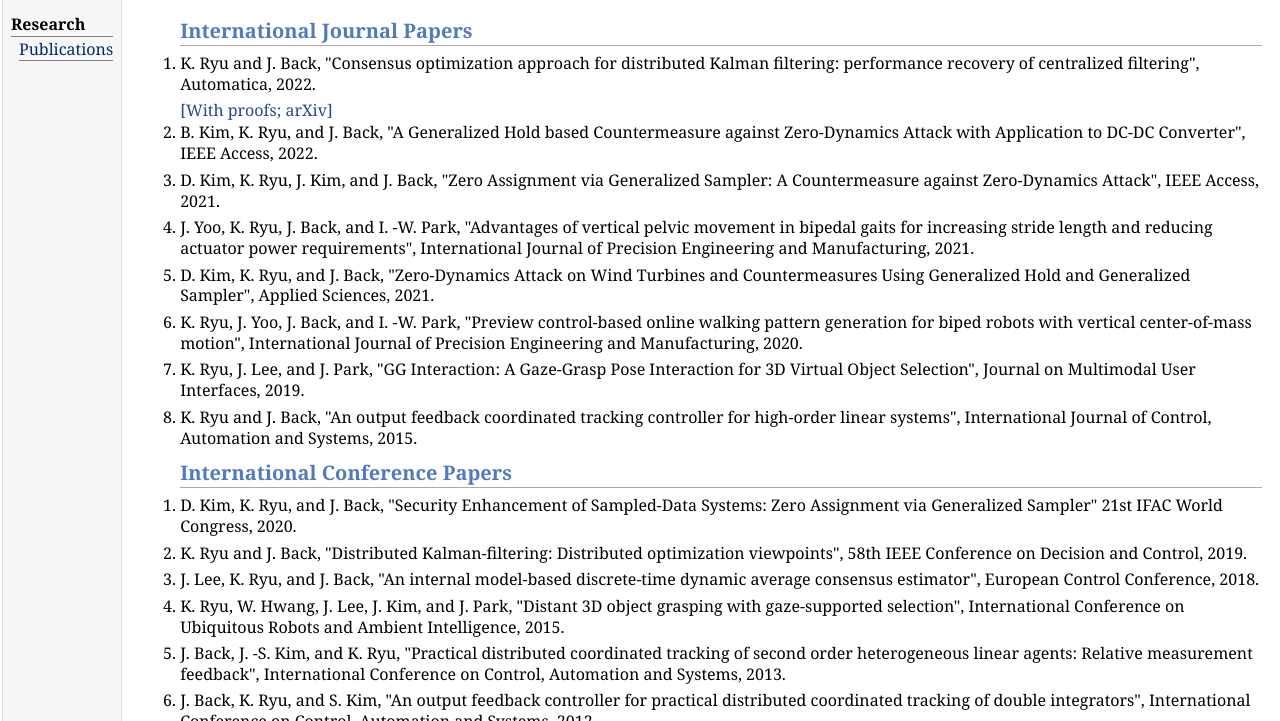
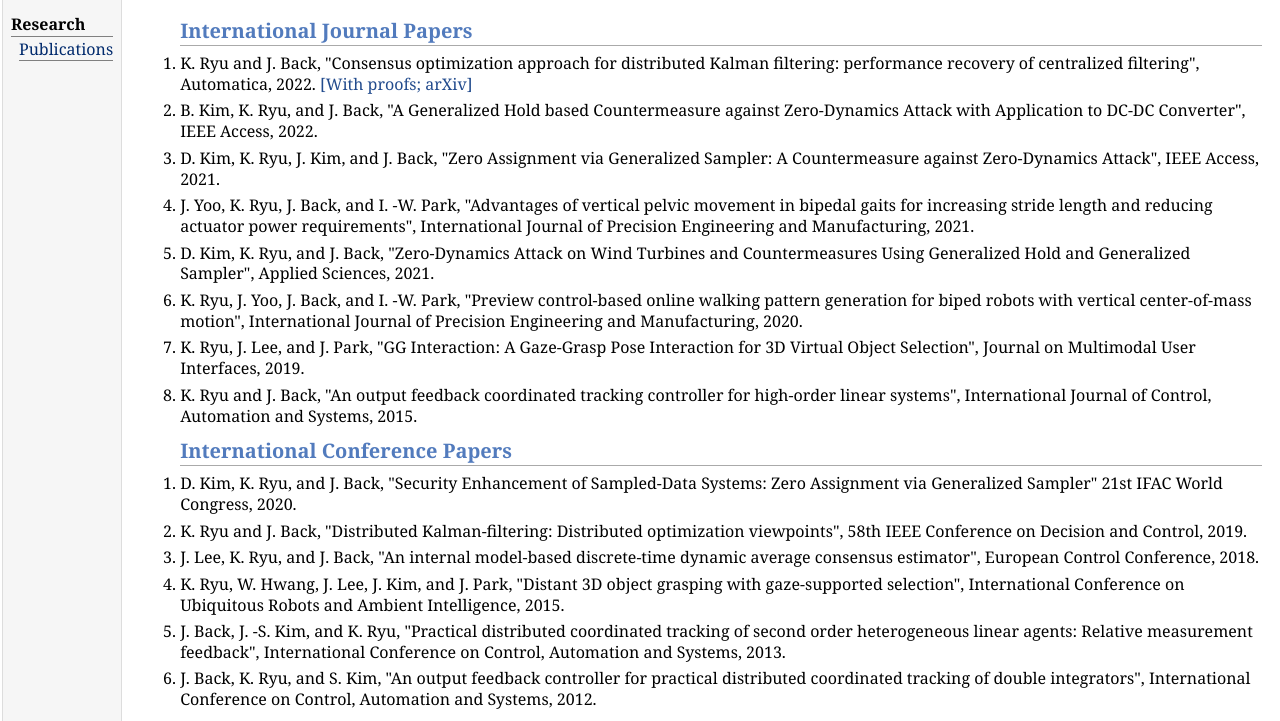
Before and after one commit to ryuhhh/ryuhhh.github.io, a plain HTML site: page publication.html in a window 1280 px wide. Shown: the part 79-800 px from the top of the page. Drawn offline with Linux system fonts and the light colour scheme.

Commit message:
Update publication.html

```diff
--- a/publication.html
+++ b/publication.html
@@ -30,8 +30,7 @@
 </div>
   <ol type="1"> <h2>International Journal Papers</h2>
     <li><p>K. Ryu and J. Back, "Consensus optimization approach for distributed Kalman filtering: performance recovery of centralized filtering", Automatica, 2022.
-    </p>
-    <a href="https://arxiv.org/abs/2208.09328">[With proofs; arXiv]</a>
+    <a href="https://arxiv.org/abs/2208.09328">[With proofs; arXiv]</a></p>
     </li>
     <li><p>B. Kim, K. Ryu, and J. Back, "A Generalized Hold based Countermeasure against Zero-Dynamics Attack with Application to DC-DC Converter", IEEE Access, 2022.
     </p></li>
```
